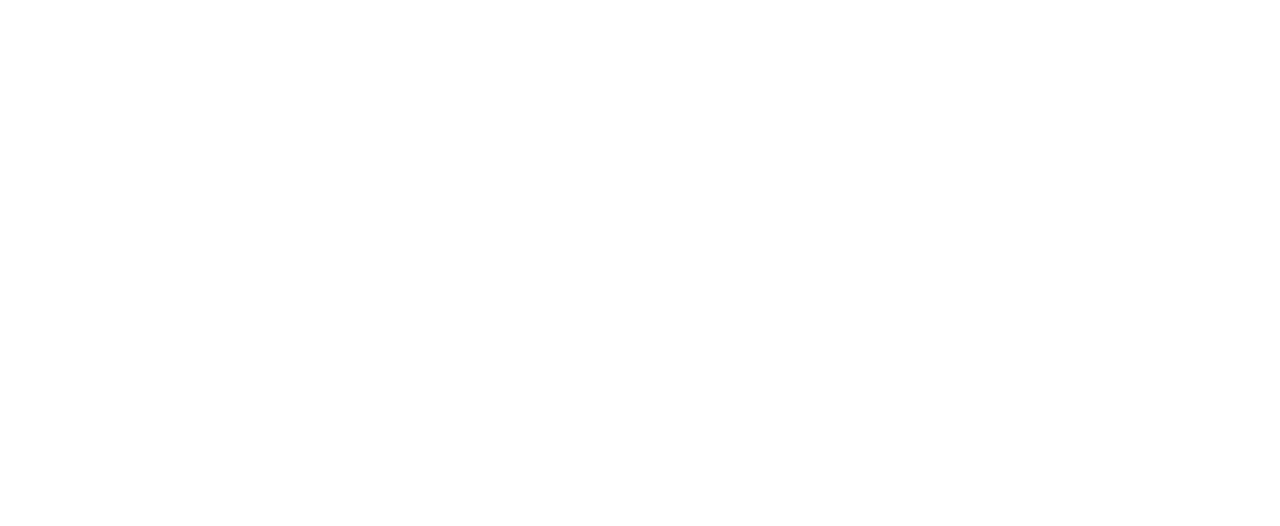
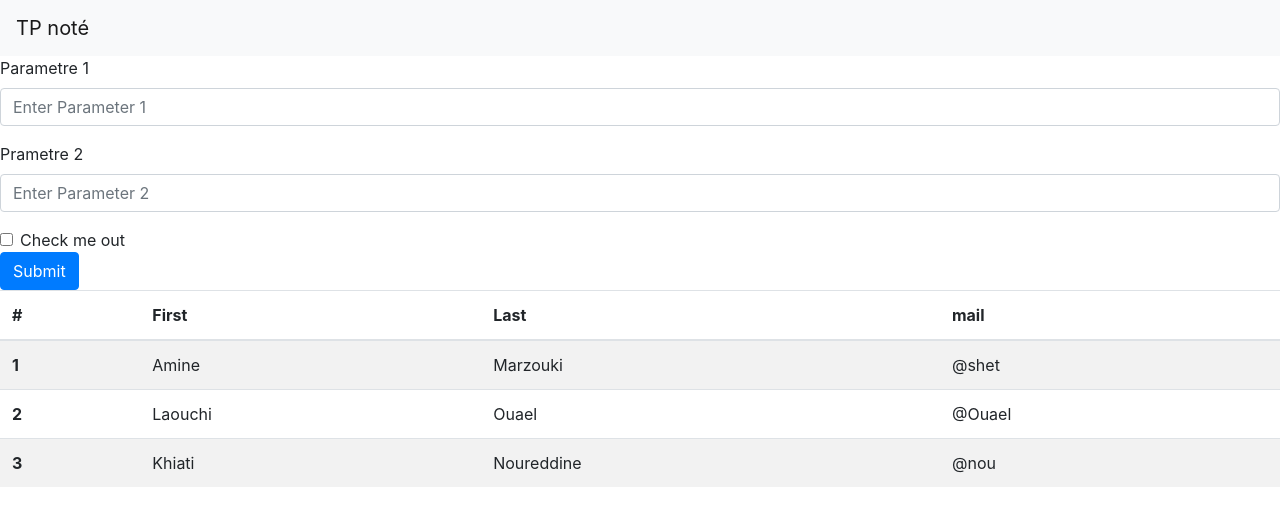
Before and after one commit to noureddinekhiati/prog_web, a plain HTML site: page index.html in a window 1280 px wide. Drawn offline with nearby package versions, Linux system fonts and the light colour scheme.

Commit message:
preparing template exo1

```diff
--- a/css/style.css
+++ b/css/style.css
@@ -0,0 +1,4 @@
+body{
+
+    margin: 10px;
+}
--- a/index.html
+++ b/index.html
@@ -5,8 +5,59 @@
         <link rel="stylesheet" href="https://stackpath.bootstrapcdn.com/bootstrap/4.5.2/css/bootstrap.min.css">
     </head>
     <body>
+        <nav class="navbar navbar-expand-lg navbar-light bg-light">
+            <a class="navbar-brand" href="#">TP noté </a>
+            <button class="navbar-toggler" type="button" data-toggle="collapse" data-target="#navbarSupportedContent" aria-controls="navbarSupportedContent" aria-expanded="false" aria-label="Toggle navigation">
+              <span class="navbar-toggler-icon"></span>
+            </button>
+          </nav>
 
+          <form>
+            <div class="form-group">
+              <label for="parameter1">Parametre 1</label>
+              <input type="text" class="form-control" id="parameter1" placeholder="Enter Parameter 1">
+            </div>
+            <div class="form-group">
+              <label for="parameter2">Prametre 2</label>
+              <input type="text" class="form-control" id="parameter2" placeholder="Enter Parameter 2">
+            </div>
+            <div class="form-check">
+              <input type="checkbox" class="form-check-input" id="exampleCheck1">
+              <label class="form-check-label" for="exampleCheck1">Check me out</label>
+            </div>
+            <button type="submit" class="btn btn-primary">Submit</button>
+          </form>
 
+          <table class="table table-striped">
+            <thead>
+              <tr>
+                <th scope="col">#</th>
+                <th scope="col">First</th>
+                <th scope="col">Last</th>
+                <th scope="col">mail</th>
+              </tr>
+            </thead>
+            <tbody>
+              <tr>
+                <th scope="row">1</th>
+                <td>Amine</td>
+                <td>Marzouki</td>
+                <td>@shet</td>
+              </tr>
+              <tr>
+                <th scope="row">2</th>
+                <td>Laouchi</td>
+                <td>Ouael</td>
+                <td>@Ouael</td>
+              </tr>
+              <tr>
+                <th scope="row">3</th>
+                <td>Khiati</td>
+                <td>Noureddine</td>
+                <td>@nou</td>
+              </tr>
+            </tbody>
+          </table>
 
         <script src="js/jquery-3.6.0.min.js"></script>
         <script src="js/script.js"></script>
```
